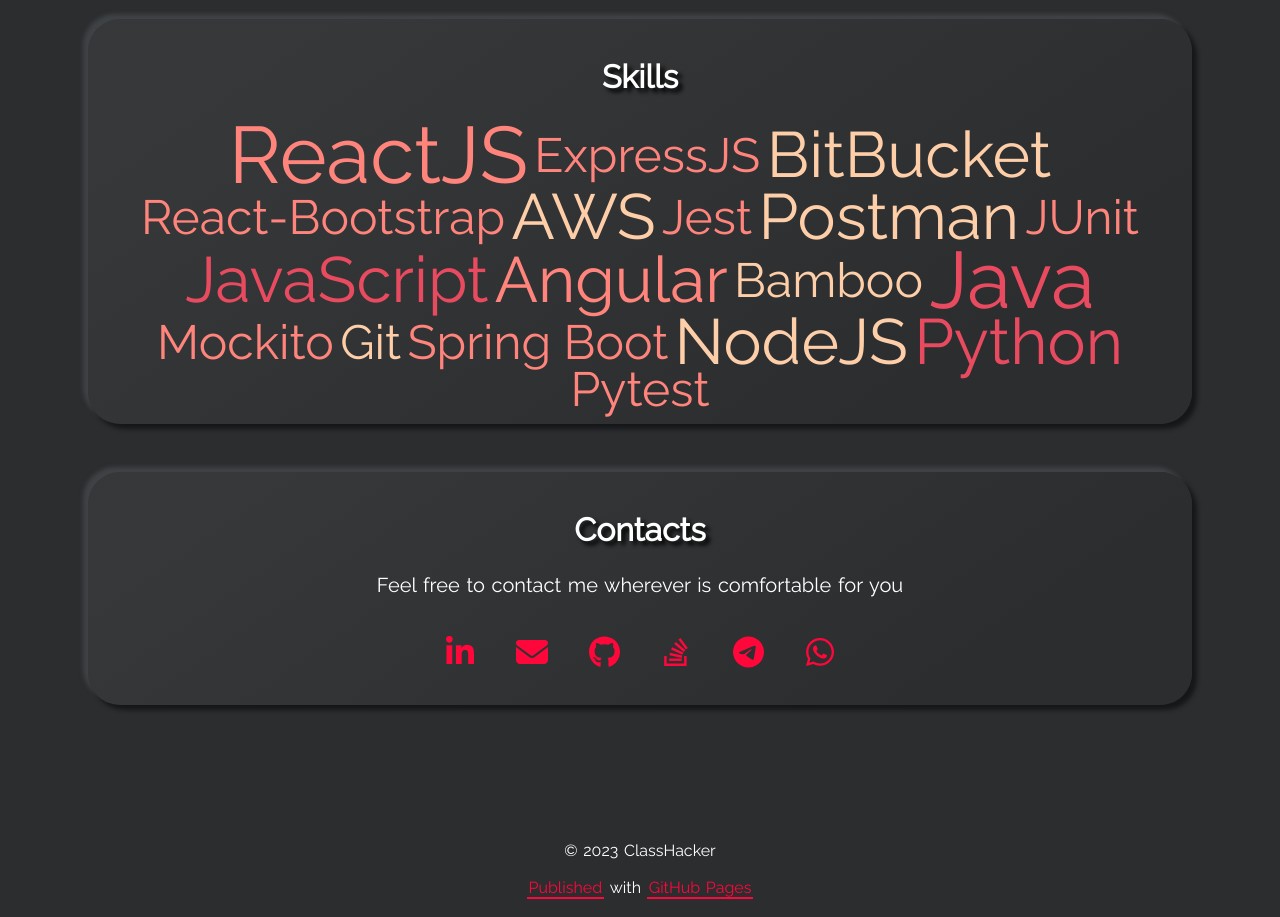
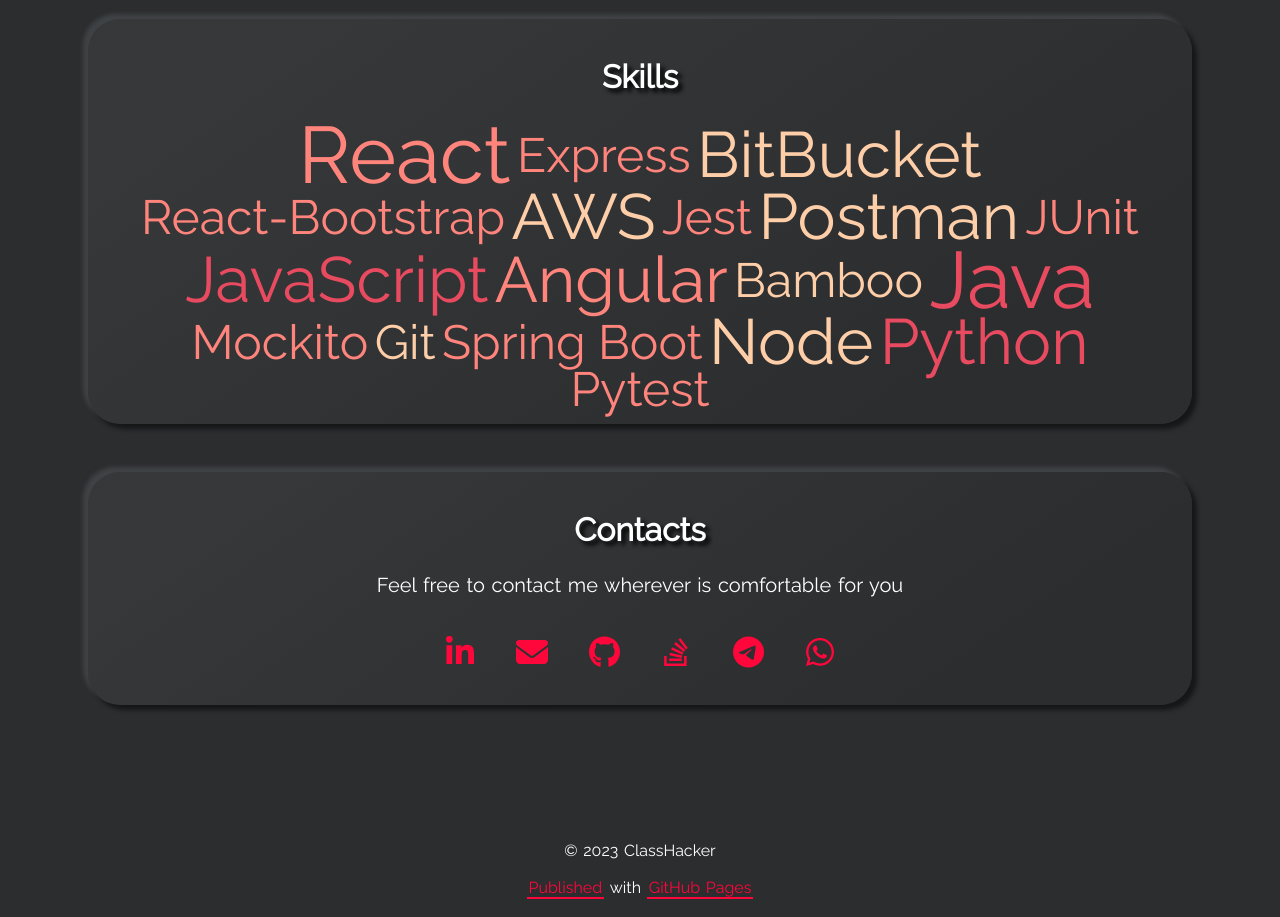
Before and after one commit to ClassHacker/classhacker.github.io, a React (Create React App) app: page / in a window 1280 px wide. Shown: the part 1840-2757 px from the top of the page. Built offline with nearby package versions, Linux system fonts and the light colour scheme; what react-animations would draw is missing.

Commit message:
removed JS postfix

```diff
--- a/src/component/Skills.js
+++ b/src/component/Skills.js
@@ -1,8 +1,8 @@
 import "./Skills.scss";
 
 const skills = [
-    { name: 'ReactJS', type: 'framework', weight: 5 },
-    { name: 'ExpressJS', type: 'framework', weight: 3 },
+    { name: 'React', type: 'framework', weight: 5 },
+    { name: 'Express', type: 'framework', weight: 3 },
     { name: 'BitBucket', type: 'tool', weight: 4 },
     { name: 'React-Bootstrap', type: 'framework', weight: 3 },
     { name: 'AWS', type: 'tool', weight: 4 },
@@ -16,7 +16,7 @@
     { name: 'Mockito', type: 'framework', weight: 3 },
     { name: 'Git', type: 'tool', weight: 3 },
     { name: 'Spring Boot', type: 'framework', weight: 3 },
-    { name: 'NodeJS', type: 'tool', weight: 4 },
+    { name: 'Node', type: 'tool', weight: 4 },
     { name: 'Python', type: 'language', weight: 4 },
     { name: 'Pytest', type: 'framework', weight: 3 },
 ]
```
